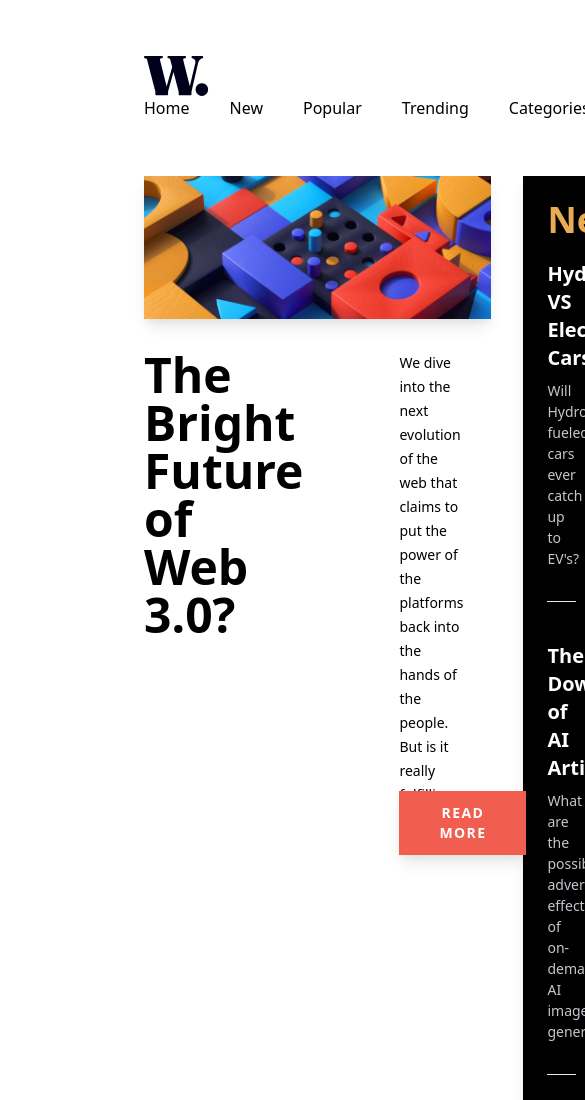
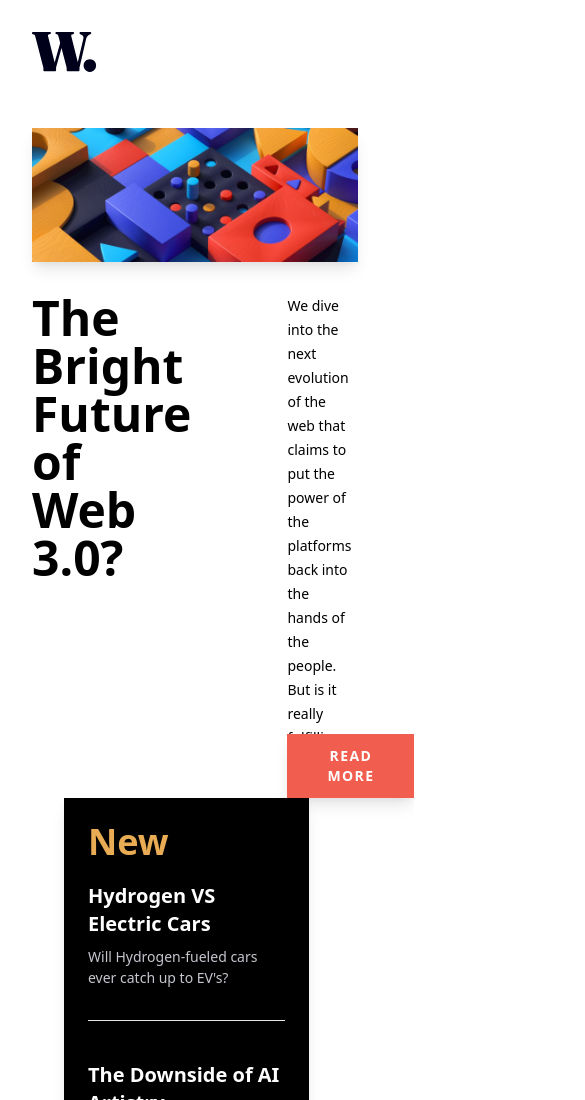
Before and after one commit to chrisgibbo/News-Homepage, a plain HTML site: page index.html in a window 390 px wide. Shown: the top 1100 px of the page, 585 px wide, since content can reach past the window. Drawn offline with nearby package versions, Linux system fonts and the light colour scheme.

Commit message:
remove menu on tablet responsive design

```diff
--- a/index.html
+++ b/index.html
@@ -9,13 +9,13 @@
     <script src="https://cdn.tailwindcss.com"></script>
     <title>News Homepage</title>
 </head>
-<body class="mx-36 my-14">
+<body class="mx-36 my-14 max-lg:mx-8 max-lg:my-8">
 
     <!-- navbar section -->
 
-    <nav class="flex flex-wrap justify-between items-center mb-14">
+    <nav class="flex flex-wrap justify-between items-center mb-14 ">
         <img src="images/logo.svg" alt="company-logo">
-        <ul class="flex space-x-10">
+        <ul class="flex space-x-10 max-lg:hidden">
             <a class="link" href="#">Home</a>
             <a class="link" href="#">New</a>
             <a class="link" href="#">Popular</a>
@@ -26,7 +26,7 @@
 
     <!-- Heading + news section -->
 
-    <div class="flex space-x-8">
+    <div class="flex space-x-8 max-lg:flex-col">
         <div class="">
             <img class="box-shadow" src="images/image-web-3-desktop.jpg" alt="main-img-buildingBricks">
             <div class="flex justify-between pt-8">
```
